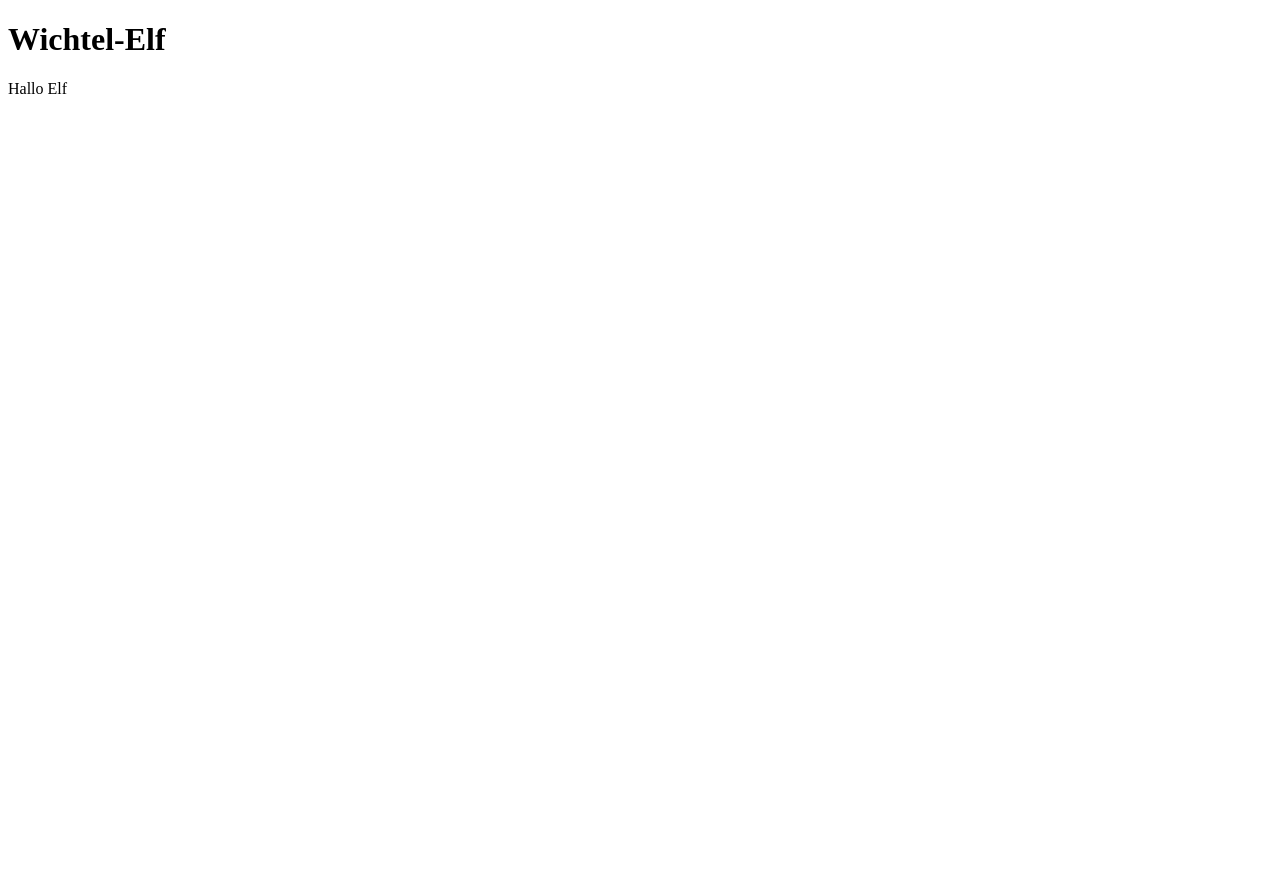
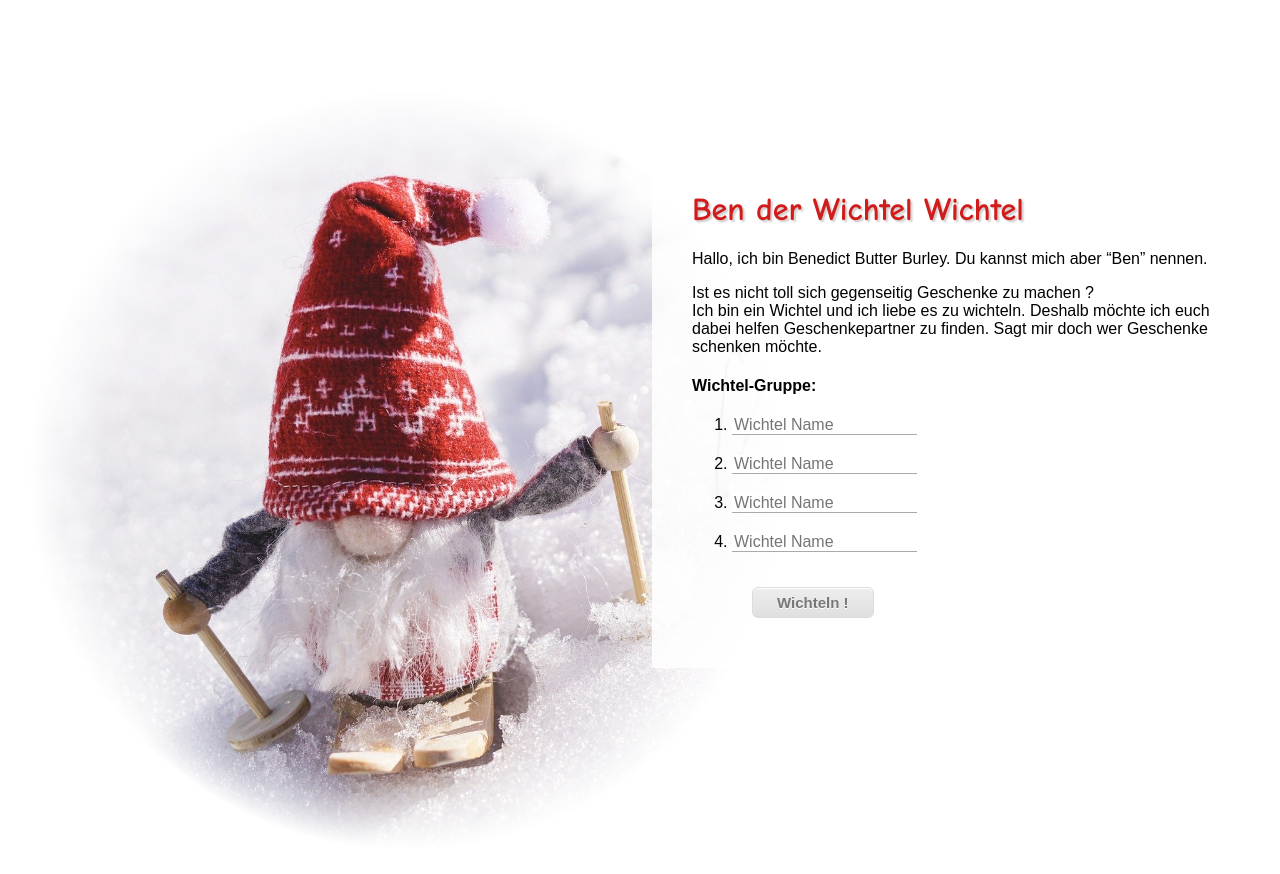
Before and after one commit to CraftyKoala/Wichtel-Wichtel, a plain HTML site: page index.html in a window 1280 px wide. Before the commit the page ends 800 px from the top, so only its background shows below. Drawn offline with Linux system fonts and the light colour scheme.

Commit message:
First version of design done

```diff
--- a/index.html
+++ b/index.html
@@ -1,15 +1,37 @@
 <!DOCTYPE html>
 <html>
+
 <head>
 	<meta charset="utf-8">
 	<meta name="viewport" content="width=device-width">
 	<title>repl.it</title>
 	<link href="style.css" rel="stylesheet" type="text/css" />
+  <script src="script.js" defer></script>
 </head>
+
 <body>
-    <div class="frame"></div>
-    <h1>Wichtel-Elf</h1>
-    <div>Hallo Elf</div>
-    <script src="script.js"></script>
+  <div class="frame">
+    <main class="content">
+      <h1>Ben der Wichtel Wichtel</h1>
+      <div>
+        <p>Hallo, ich bin Benedict Butter Burley. Du kannst mich aber <q>Ben</q> nennen.</p>
+        <p>Ist es nicht toll sich gegenseitig Geschenke zu machen ? <br> Ich bin ein Wichtel und ich liebe es zu wichteln. Deshalb möchte ich euch dabei helfen Geschenkepartner zu finden.
+           Sagt mir doch wer Geschenke schenken möchte.</p>
+      </div>
+      <div class="form">
+        <h4>Wichtel-Gruppe:</h4>
+        <form id="wichtel" action="" method="GET">
+          <ol class="wichtel-list">
+            <li><input class="wichtel" name="wichtel1" type="text" placeholder="Wichtel Name" ></li>
+            <li><input class="wichtel" name="wichtel2" type="text" placeholder="Wichtel Name" ></li>
+            <li><input class="wichtel" name="wichtel3" type="text" placeholder="Wichtel Name" ></li>
+            <li><input class="wichtel" name="wichtel4" type="text" placeholder="Wichtel Name" ></li>
+          </ol>
+          <button>Wichteln !</button>
+        </form>
+      </div>
+    </main>
+  </div>
 </body>
+
 </html>
--- a/style.css
+++ b/style.css
@@ -0,0 +1,81 @@
+
+.frame img::after {
+  content: "";
+  position: absolute;
+  top: 0;
+  left: 0;
+  width: 100%;
+  height: 100%;
+  background-image: linear-gradient(to bottom, #FFF0, #FFFF);
+}
+
+.frame {
+  max-width: 1400px;
+  height: 800px;
+  margin: 40px auto;
+  background-image:
+    radial-gradient( circle closest-side at 400px 420px ,#FFFFFF00 80%, #FFFFFFFF),
+    url("images/ski-wichtel.jpg");
+  background-size: auto 800px;
+}
+
+main.content {
+  position: relative;
+  top: 80px;
+  margin: 50px 0px 0px auto;
+  width: 540px;
+  background-color: #FFFFFFDD;
+
+  padding: 40px;
+  font-family: Arial, Helvetica, sans-serif;
+}
+
+main.content h1 {
+  color: #d11c1c;
+  font-family: "Comic Sans MS", cursive, sans-serif;
+  text-shadow: 2px 2px 2px #ccc;
+}
+
+.wichtel-list li{
+  margin: 20px 0px;
+}
+
+.wichtel-list li>input {
+  border: none;
+  border-bottom: 1px #AAA solid;
+  font-size: 14px;
+}
+
+.wichtel-list li>input::placeholder {
+  font-size: 16px;
+}
+
+.form button {
+  margin: 15px 10px 10px 60px ;
+	box-shadow:inset 0px 1px 0px 0px #ffffff;
+	background:linear-gradient(to bottom, #ededed 5%, #dfdfdf 100%);
+	background-color:#ededed;
+	border-radius:6px;
+	border:1px solid #dcdcdc;
+	display:inline-block;
+	cursor: pointer;
+
+	color: #777777;
+	font-size: 15px;
+	font-weight: bold;
+	padding: 6px 24px;
+	text-shadow: 0px 1px 0px #ffffff;
+}
+.form button:hover {
+	box-shadow:inset 0px 1px 0px 0px #fe1a00;
+	border:1px solid #d83526;
+  background:linear-gradient(to bottom, #d11c1c 5%, #fe1a00 100%);
+	background-color:#d11c1c;
+
+	color:#FFF;
+	text-shadow:0px 1px 0px #b23e35;
+}
+.form button:active {
+	position:relative;
+	top:1px;
+}
```
Also changed, not shown: images/ski-wichtel.jpg (added), 1 other file. Lines whose indentation alone changed are shown as unchanged.
